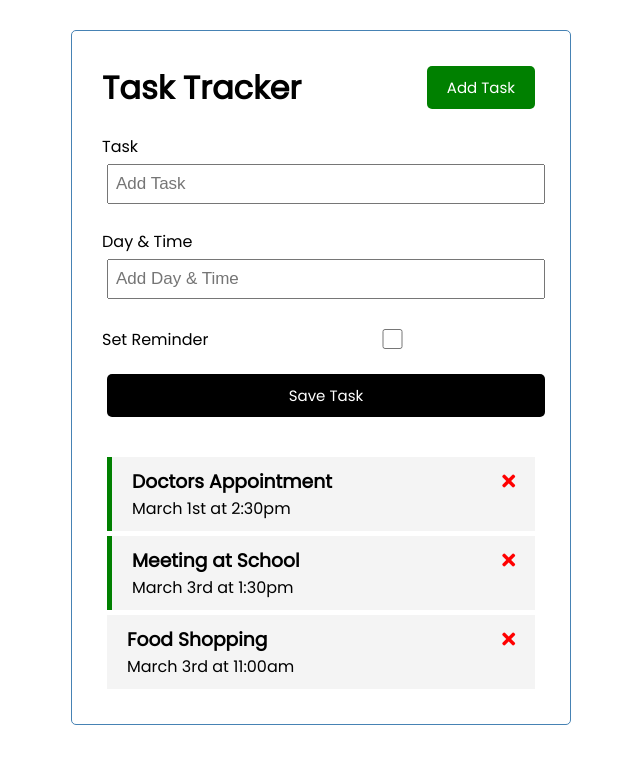
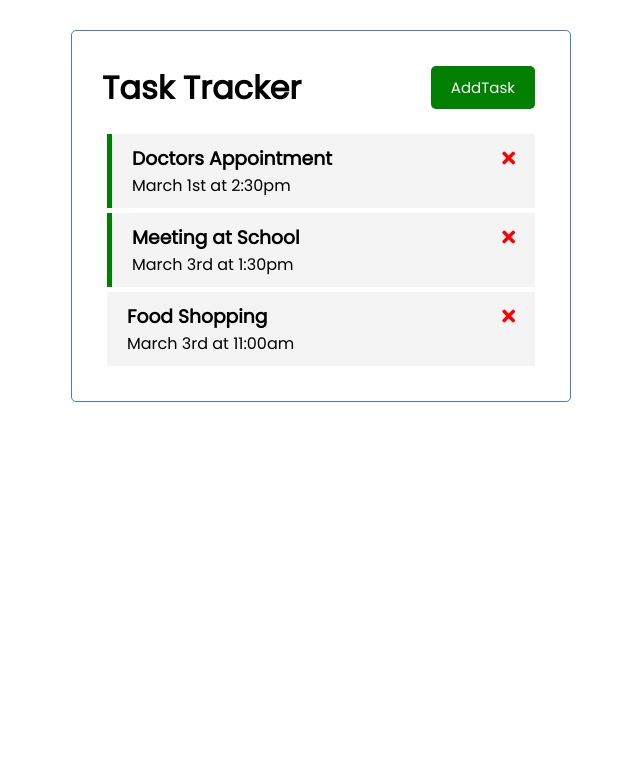
Before and after one commit to peterlewandowski/task-tracker-app-vue, a Vue app: page / in a window 1280 px wide. Shown: the top 764 px of the page, without its empty margins (319-959 px from the left). Built offline with nearby package versions, Linux system fonts and the light colour scheme.

Commit message:
added toggleAddTask function to show/hide the AddTask component

```diff
--- a/src/App.vue
+++ b/src/App.vue
@@ -1,7 +1,10 @@
 <template>
   <div class="container">
-    <Header title="Task Tracker"/>
-    <AddTask @add-task="addTask" />
+    <Header @toggle-add-task="toggleAddTask" title="Task Tracker" :showAddTask="showAddTask" />
+    <div v-show="showAddTask">
+    <!-- place AddTask inside <div>, v-show to display <div> only if value is true (in data()) -->
+      <AddTask @add-task="addTask" />
+    </div>
     <Tasks @toggle-reminder="toggleReminder" @delete-task="deleteTask" :tasks="tasks" />
     <!-- line 4 does: v-bind tasks prop to tasks data -->
   </div>
@@ -17,10 +20,14 @@ export default {
   components: { Header, Tasks, AddTask },
   data() {
     return {
-      tasks: []
+      tasks: [],
+      showAddTask: false
     }
   },
   methods: {
+    toggleAddTask() {
+      this.showAddTask = !this.showAddTask /* changes the boolean value in data() */
+    },
     addTask(task) {
       this.tasks = [...this.tasks, task]
     },
--- a/src/components/Button.vue
+++ b/src/components/Button.vue
@@ -11,7 +11,7 @@ export default {
     },
     methods: {
         onClick() {
-            console.log('click');
+            this.$emit('btn-click') /* $emit this method up to parent component */
         }
     }
 }
--- a/src/components/Header.vue
+++ b/src/components/Header.vue
@@ -1,7 +1,8 @@
 <template>
     <header>
         <h1>{{ title }}</h1>
-        <Button text="Add Task" color="green" />
+        <Button @btn-click="$emit('toggle-add-task')" :text="showAddTask ? 'Hide' : 'AddTask'" :color="showAddTask ? 'red' : 'green'" />
+        <!-- catching btn-click from Button, $emit up to App.vue, conditionally render Button text and color -->
     </header>
 </template>
 
@@ -11,6 +12,7 @@ export default {
     name: "Header",
     props: {
         title: String,
+        showAddTask: Boolean /* receiving showAddTask as props from App.vue */
     },
     components: { Button }
 }
```
